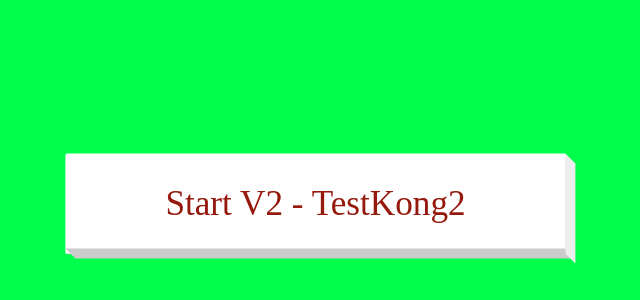
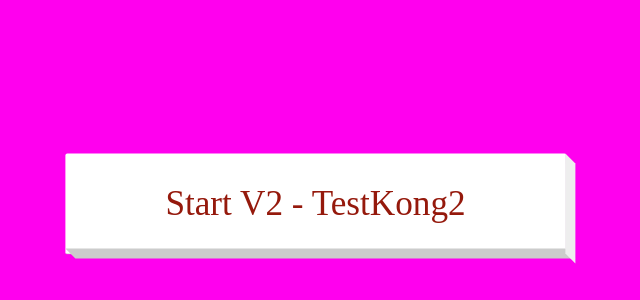
Before and after one commit to tanatworks/Geemu, a React (Create React App) app in the folder Tetris-V2/: page / in a window 1280 px wide. Shown: the part 196-496 px from the top of the page, without its empty margins (324-964 px from the left). Built offline with nearby package versions, Linux system fonts and the light colour scheme; a web font is replaced by a local one.

Commit message:
style: Update background color of StartPage to #ff00ee

```diff
--- a/Tetris-V2/src/components/StartPage/index.js
+++ b/Tetris-V2/src/components/StartPage/index.js
@@ -5,7 +5,7 @@ const StyledStartPage = styled.div`
     width: 100vw;
     height: 100vh;
     overflow: hidden;
-    background-color: #00ff4c;
+    background-color: #ff00ee;
 `;
 
 const StartButton = styled.button`
```
